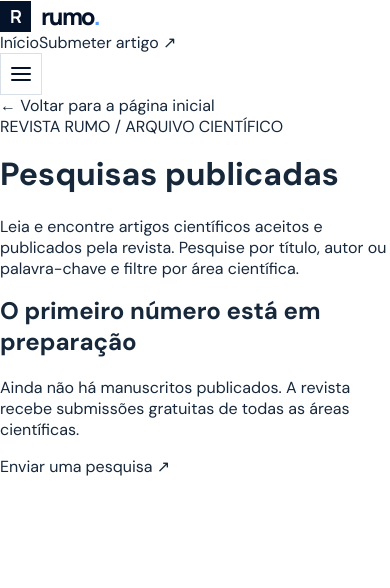
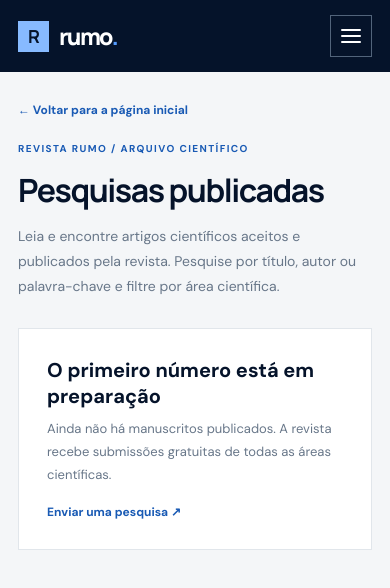
Before and after one commit to mayconjzj/Rumo-Blog, a Next.js app: page /pesquisas in a window 390 px wide. Shown: the top 588 px of the page. Built offline with nearby package versions, Linux system fonts and the light colour scheme; no server answers; the database is empty.

Commit message:
Style research archive search and mobile navigation

```diff
--- a/app/globals.css
+++ b/app/globals.css
@@ -475,3 +475,61 @@ h1 em, h2 em { color: var(--gold); font-style: normal; }
 .published-research-footer { display: flex; justify-content: flex-end; margin-top: 22px; padding-top: 18px; border-top: 1px solid #e1e6eb; }
 @media(max-width:800px){.published-research-grid{grid-template-columns:repeat(2,minmax(0,1fr));}}
 @media(max-width:600px){.published-research-section{padding-block:48px}.published-research-grid{grid-template-columns:1fr}.published-research-card{padding:19px}.published-research-empty{padding:22px}}
+
+
+/* Research archive search, filters and mobile navigation */
+.research-archive { min-height: 100vh; background: #f4f6f8; color: #17283b; }
+.research-header { position: relative; display: flex; align-items: center; justify-content: space-between; gap: 20px; padding: 18px max(22px, calc((100vw - 1000px) / 2)); color: #fff; background: #05132A; }
+.research-brand { color: #fff; }
+.research-brand .brand-mark { color: #05132A; background: #87BAFF; }
+.research-desktop-links { display: flex; align-items: center; gap: 24px; }
+.research-desktop-links a { color: #c1ccda; font-size: 12px; font-weight: 700; }
+.research-desktop-links a:hover { color: #fff; }
+.research-mobile-menu { color: #fff; }
+.research-mobile-menu summary { border-color: #52647b; }
+.research-mobile-menu .hamburger-lines i { background: #fff; }
+.research-archive-content { width: min(1000px, calc(100% - 44px)); margin: 0 auto; padding: 34px 0 80px; }
+.research-back-link { display: inline-flex; margin-bottom: 30px; color: #195AB4; font-size: 12px; font-weight: 800; }
+.research-back-link:hover { text-decoration: underline; text-underline-offset: 4px; }
+.research-eyebrow { margin-bottom: 13px; color: #195AB4; font-size: 10px; font-weight: 800; letter-spacing: .14em; }
+.research-archive-content > h1 { margin-bottom: 12px; color: #05132A; font-family: Manrope, sans-serif; font-size: clamp(32px, 5vw, 48px); letter-spacing: -.045em; }
+.research-intro { max-width: 720px; margin-bottom: 28px; color: #687789; font-size: 14px; line-height: 1.8; }
+.research-tools { display: grid; grid-template-columns: minmax(0, 1fr) minmax(220px, .42fr); gap: 12px; margin-bottom: 22px; }
+.research-search { display: flex; align-items: center; gap: 11px; min-width: 0; padding: 0 14px; border: 1px solid #dce3ea; background: #fff; }
+.research-search > span { color: #195AB4; font-size: 23px; }
+.research-search input { width: 100%; min-width: 0; padding: 15px 0; border: 0; outline: 0; color: #17283b; background: transparent; font-size: 12px; }
+.research-search input::placeholder { color: #8793a1; }
+.research-search button { width: 26px; height: 26px; flex: 0 0 26px; border: 0; color: #5f7082; background: #edf1f5; cursor: pointer; font-size: 19px; }
+.research-area-filter { display: flex; flex-direction: column; justify-content: center; gap: 5px; padding: 8px 12px; border: 1px solid #dce3ea; background: #fff; }
+.research-area-filter span { color: #687789; font-size: 9px; font-weight: 800; letter-spacing: .08em; text-transform: uppercase; }
+.research-area-filter select { width: 100%; border: 0; outline: 0; color: #17283b; background: #fff; font-size: 12px; }
+.research-count { grid-column: 1 / -1; margin: 0; color: #687789; font-size: 11px; }
+.research-results { display: grid; gap: 14px; }
+.research-card { display: flex; flex-direction: column; padding: 24px; border: 1px solid #e1e6eb; background: #fff; }
+.research-card-meta { margin-bottom: 12px; color: #195AB4; font-size: 10px; font-weight: 800; letter-spacing: .07em; }
+.research-card h2 { margin-bottom: 9px; color: #05132A; font-family: Manrope, sans-serif; font-size: clamp(20px, 3vw, 24px); line-height: 1.4; }
+.research-card h2 a:hover { color: #195AB4; }
+.research-card-authors { margin-bottom: 10px; color: #687789; font-size: 12px; }
+.research-card-abstract { margin-bottom: 15px; color: #526274; font-size: 13px; line-height: 1.8; }
+.research-card-keywords { margin-bottom: 18px; color: #687789; font-size: 11px; line-height: 1.7; }
+.research-card-link { align-self: flex-start; margin-top: auto; color: #195AB4; font-size: 12px; font-weight: 800; }
+.research-card-link span { margin-left: 5px; }
+.research-empty, .research-no-results { padding: 28px; border: 1px solid #e1e6eb; background: #fff; }
+.research-empty h2, .research-no-results h2 { margin-bottom: 8px; color: #05132A; font-size: 20px; }
+.research-empty p, .research-no-results p { color: #687789; font-size: 13px; line-height: 1.8; }
+.research-empty a { color: #195AB4; font-size: 12px; font-weight: 800; }
+.research-no-results { padding: 40px 20px; text-align: center; }
+.research-no-results button { padding: 11px 14px; border: 1px solid #d9e1e9; color: #05132A; background: #fff; cursor: pointer; font-size: 11px; font-weight: 800; }
+@media (min-width: 701px) { .research-mobile-menu { display: none !important; } }
+@media (max-width: 700px) {
+  .research-header { padding: 15px 18px; }
+  .research-desktop-links { display: none; }
+  .research-mobile-menu { display: block; position: relative; margin-left: auto; }
+  .research-mobile-menu summary { display: grid; place-items: center; width: 42px; height: 42px; border: 1px solid #52647b; }
+  .research-archive-content { width: calc(100% - 36px); padding-top: 26px; }
+  .research-back-link { margin-bottom: 24px; }
+  .research-tools { grid-template-columns: 1fr; gap: 10px; }
+  .research-search input { padding-block: 14px; }
+  .research-count { grid-column: auto; padding: 3px 1px; }
+  .research-card { padding: 20px; }
+}
```
